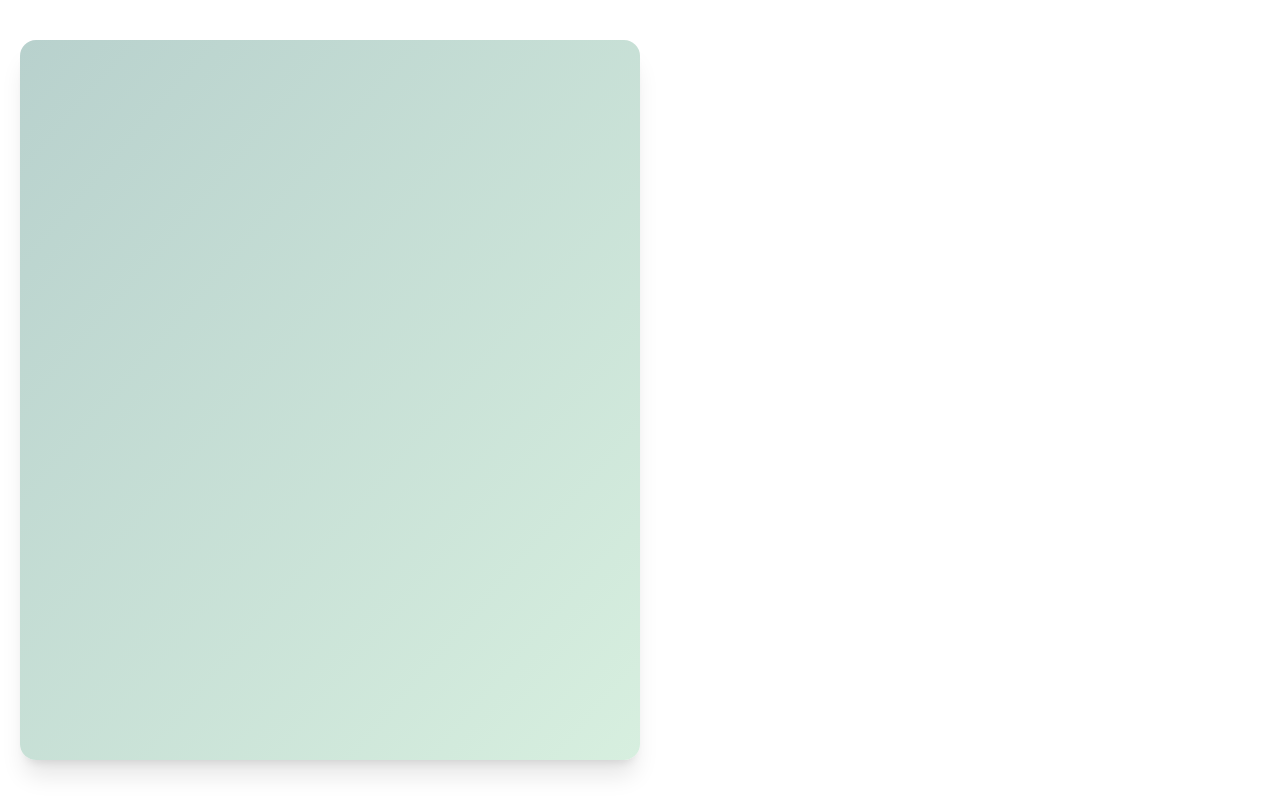
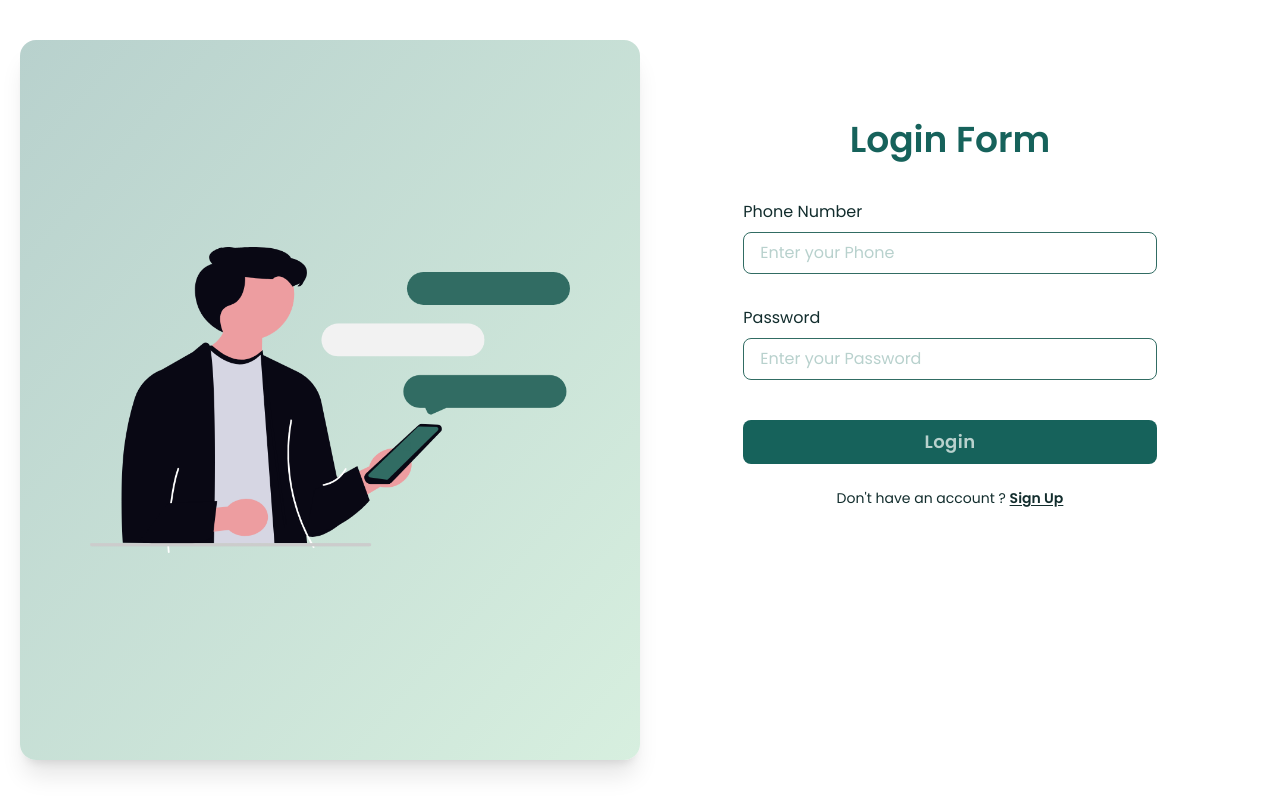
Before and after one commit to faizan-shaikh-dev/chat-app-client, a Next.js app: page /login in a window 1280 px wide. Built offline with nearby package versions, Linux system fonts and the light colour scheme.

Commit message:
"login sucess"

```diff
--- a/package.json
+++ b/package.json
@@ -9,9 +9,12 @@
     "lint": "eslint"
   },
   "dependencies": {
+    "@hookform/resolvers": "^5.2.2",
     "next": "16.0.10",
     "react": "19.2.1",
-    "react-dom": "19.2.1"
+    "react-dom": "19.2.1",
+    "react-hook-form": "^7.68.0",
+    "yup": "^1.7.1"
   },
   "devDependencies": {
     "@tailwindcss/postcss": "^4",
--- a/src/app/login/page.js
+++ b/src/app/login/page.js
@@ -1,16 +1,100 @@
+"use client";
+import { CustomInput } from "@/common/CustomInput";
+import Image from "next/image";
 import React from "react";
+import { useForm } from "react-hook-form";
+import * as yup from "yup";
+import { yupResolver } from "@hookform/resolvers/yup";
 
-const page = () => {
+const schema = yup.object({
+  phone: yup
+    .string()
+    .required("Phone number is required")
+    .matches(`^[0-9]{10}$`, "Phone Number must be 10 digits"),
+
+  password: yup
+    .string()
+    .required("Password is required")
+    .matches(
+      `^(?=.*[A-Za-z])(?=.*\d).{6,}$`,
+      "Password must be at least 6 characters long and contain letters and numbers"
+    ),
+});
+
+const Page = () => {
+  const {
+    register,
+    handleSubmit,
+    reset,
+    formState: { errors },
+  } = useForm({
+    resolver: yupResolver(schema),
+  });
+
+  const onSubmit = (data) => {
+    console.log(data);
+    reset();
+  };
+
   return (
-    <div className="bg-white p-5 min-h-screen w-full flex items-center justify-center">
+    <div className="bg-white p-5 min-h-screen w-full flex items-start md:items-center justify-center">
       {/* 1 */}
-      <div className="w-full bg-linear-to-tl from-icongreen to-fontgreen min-h-[90vh] rounded-2xl relative overflow-clip shadow-xl"></div>
+      <div className="w-full hidden bg-linear-to-tl from-icongreen to-fontgreen min-h-[90vh] rounded-2xl relative overflow-clip shadow-xl md:flex items-center justify-center">
+        <Image
+          src="/image.png"
+          alt="Login Vector"
+          priority
+          width={200}
+          height={200}
+          className="md:w-80 lg:w-120"
+        />
+      </div>
       {/* 2 */}
-      <div className="w-full min-h-full">
-        <form></form>
+      <div className="w-full text-darkgreen min-h-full md:min-h-[70vh] flex flex-col items-center justify-start">
+        <h1 className="text-4xl font-semibold text-green">Login Form</h1>
+        <form
+          onSubmit={handleSubmit(onSubmit)}
+          className="min-h-full mt-10 w-10/12 md:w-8/12 mx-auto space-y-6 flex flex-col items-center justify-center"
+        >
+          {[
+            {
+              label: "Phone Number",
+              placeholder: "Enter your Phone",
+              type: "text",
+              name: "phone",
+            },
+            {
+              label: "Password",
+              placeholder: "Enter your Password",
+              type: "password",
+              name: "password",
+            },
+          ].map((input, index) => (
+            <CustomInput
+              key={index}
+              label={input.label}
+              placeholder={input.placeholder}
+              type={input.type}
+              register={register}
+              registerName={input.name}
+              errors={errors}
+            />
+          ))}
+
+          <button className="bg-green cursor-pointer hover:opacity-95 focus:scale-95 font-semibold tracking-wide text-lg text-fontgreen p-2 rounded-lg w-full mt-2 transition-all duration-300 ">
+            Login
+          </button>
+
+          <span className="text-sm mx-auto">
+            Don&apos;t have an account ?{" "}
+            <b className="font-semibold underline underline-offset-2 cursor-pointer">
+              Sign Up
+            </b>
+          </span>
+        </form>
       </div>
     </div>
   );
 };
 
-export default page;
+export default Page;
--- /dev/null
+++ b/src/common/CustomInput.js
@@ -0,0 +1,25 @@
+export const CustomInput = ({
+  label,
+  type,
+  placeholder,
+  register,
+  registerName,
+  errors,
+}) => {
+  return (
+    <div className="flex flex-col gap-2 w-full">
+      <label htmlFor={label}>{label}</label>
+      <input
+        type={type}
+        placeholder={placeholder}
+        {...register(registerName)}
+        className="w-full outline-0 border border-bordergreen p-2 pl-4 rounded-lg placeholder:text-fontgreen focus:ring-2 focus:ring-fontgreen transition-all duration-300"
+      />
+      {errors && (
+        <span className="text-red-500 text-sm ">
+          {errors[registerName]?.message}
+        </span>
+      )}
+    </div>
+  );
+};
```
Also changed, not shown: 1 other file (tests, documents, lock files or other folders).
